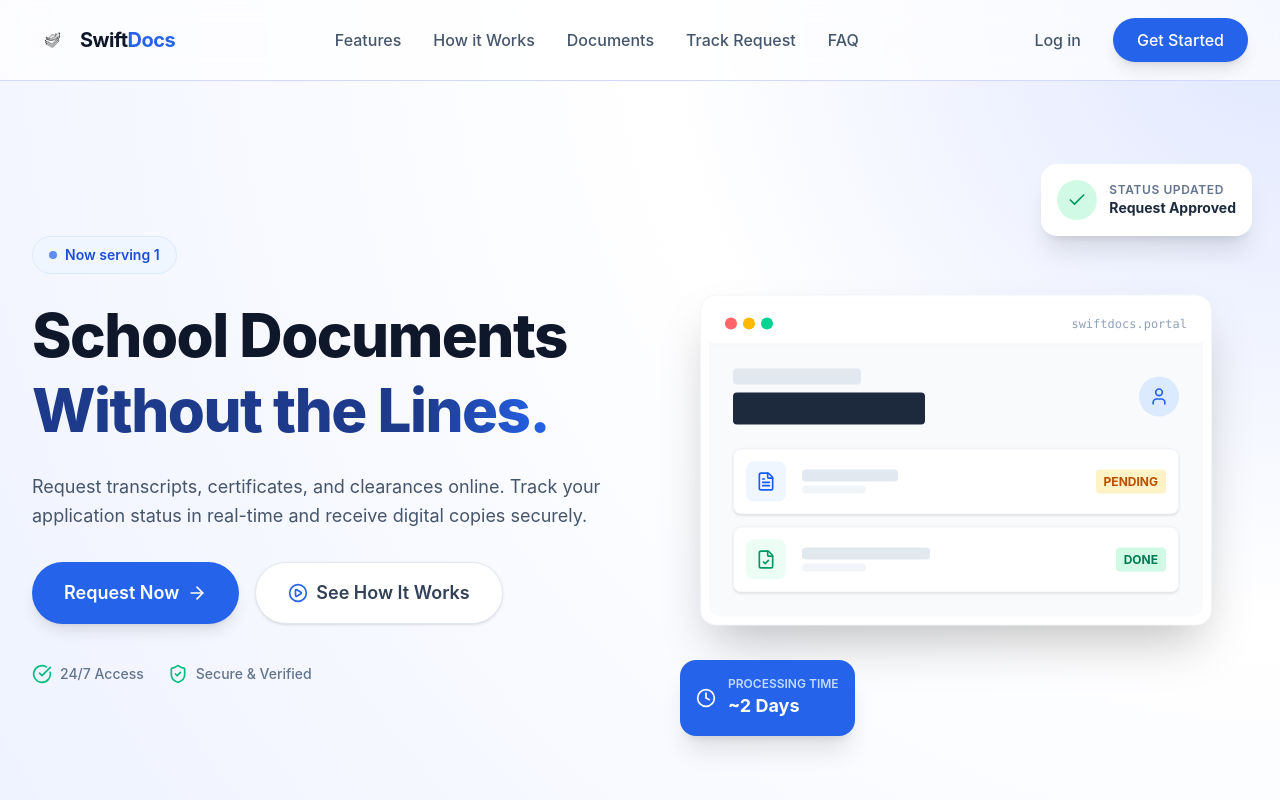
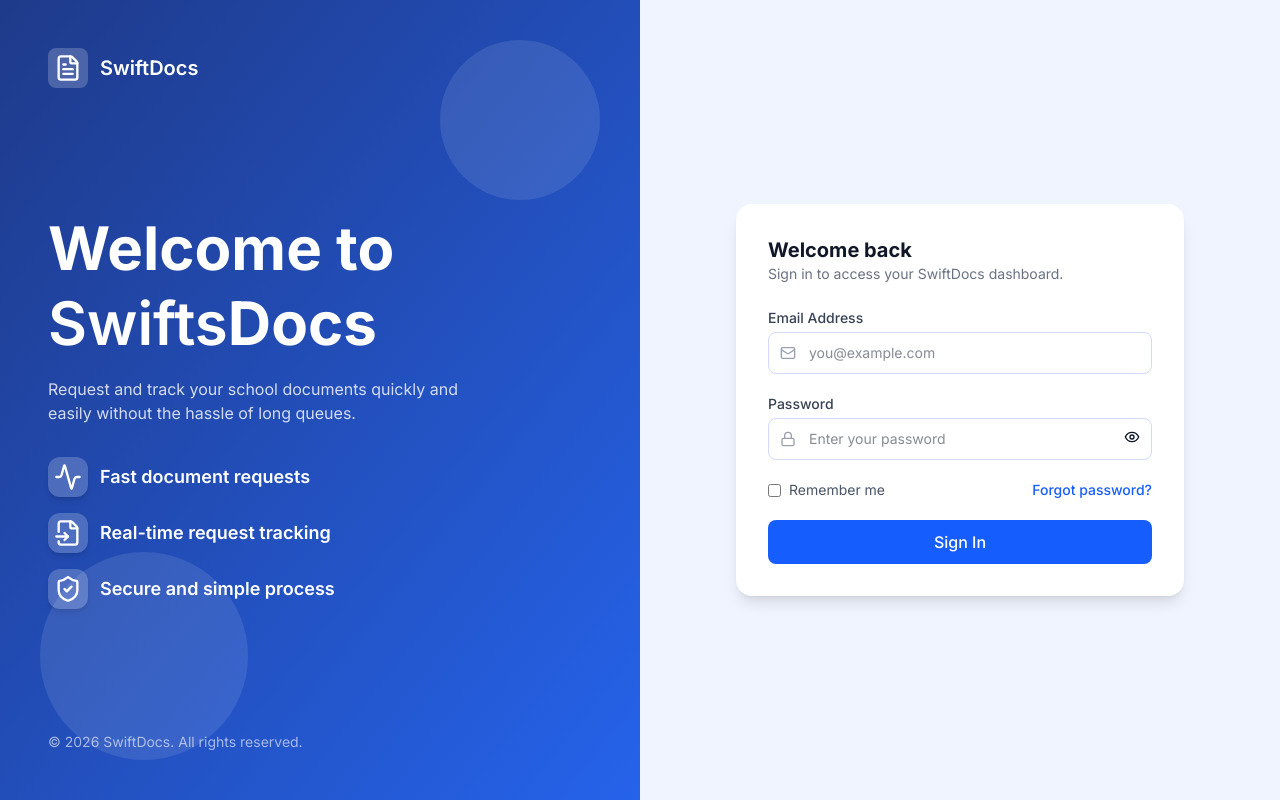
Before and after one commit to Madrigal-Carl/SwiftDocs, a React (Vite) app in the folder swiftdocs/: page /auth in a window 1280 px wide. Shown: the top 800 px of the page. Built offline with nearby package versions, Linux system fonts and the light colour scheme; no server answers.

Commit message:
login page(auth)

```diff
--- /dev/null
+++ b/swiftdocs/src/Components/AuthCard.jsx
@@ -0,0 +1,28 @@
+import { useState } from "react";
+import SignInForm from "./SignInForm";
+
+function AuthCard() {
+  const [tab, setTab] = useState("signin");
+
+  return (
+    <div className="w-full max-w-md bg-white rounded-2xl shadow-lg p-8">
+
+      {/* Header */}
+      <div className="mb-6">
+        <h2 className="text-xl font-bold text-gray-900">
+          {tab === "signin" ? "Welcome back" : "Create an account"}
+        </h2>
+        <p className="text-sm text-gray-500">
+          {tab === "signin"
+            ? "Sign in to access your SwiftDocs dashboard."
+            : "Join SwiftDocs and start requesting documents instantly."}
+        </p>
+      </div>
+
+      {/* Forms */}
+      {tab === "signin" ? <SignInForm /> : <SignUpForm />}
+    </div>
+  );
+}
+
+export default AuthCard;
--- /dev/null
+++ b/swiftdocs/src/Components/AuthPage.jsx
@@ -0,0 +1,79 @@
+import AuthCard from "./AuthCard";
+import { useNavigate } from "react-router-dom";
+import { Activity, FileInput, ShieldCheck,FileText } from "lucide-react";
+
+function AuthPage() {
+  const navigate = useNavigate();
+  return (
+    <div className="min-h-screen flex">
+
+      {/* LEFT PANEL */}
+      <div className="hidden md:flex w-1/2 bg-linear-to-br from-[#1e3a8a] to-[#2563eb] text-white p-12 flex-col justify-between relative overflow-hidden">
+
+        {/* Top Logo */}
+        <div className="flex items-center gap-3">
+          <div
+           onClick={() => navigate("/")}
+          className="w-10 h-10 bg-white/20 rounded-lg flex items-center justify-center">
+            <FileText className="w-7 h-7"/>
+          </div>
+          <h1
+           onClick={() => navigate("/")}
+          className="text-xl font-semibold">SwiftDocs</h1>
+        </div>
+
+        {/* Main Content */}
+        <div className="max-w-md">
+          <h2 className="text-6xl font-bold leading-tight mb-4">
+            Welcome to <br /> <span className="font-semibold">Swifts</span>Docs
+          </h2>
+
+          <p className="text-white/80 mb-8">
+            Request and track your school documents quickly and easily without
+            the hassle of long queues.
+          </p>
+
+          {/* Features */}
+          <div className="space-y-4">
+            <div className="flex items-center gap-3">
+              <div className="w-10 h-10 bg-white/20 rounded-xl shadow-md flex items-center justify-center">
+                <Activity className="w-7 h-7" />
+              </div>
+              <p className="font-semibold text-lg">Fast document requests</p>
+            </div>
+
+            <div className="flex items-center gap-3">
+              <div className="w-10 h-10 bg-white/20 rounded-xl shadow-md flex items-center justify-center ">
+                <FileInput className="w-7 h-7" />
+              </div>
+              <p className="font-semibold text-lg">Real-time request tracking</p>
+            </div>
+
+            <div className="flex items-center gap-3">
+              <div className="w-10 h-10 bg-white/20 rounded-xl shadow-md flex items-center justify-center">
+                <ShieldCheck className="w-7 h-7" />
+              </div>
+              <p className="font-semibold text-lg">Secure and simple process</p>
+            </div>
+          </div>
+        </div>
+
+        {/* Footer */}
+        <p className="text-white/60 text-sm">
+          © 2026 SwiftDocs. All rights reserved.
+        </p>
+
+        {/* Decorative circles */}
+        <div className="absolute top-10 right-10 w-40 h-40 bg-white/10 rounded-full" />
+        <div className="absolute bottom-10 left-10 w-52 h-52 bg-white/10 rounded-full" />
+      </div>
+
+      {/* RIGHT PANEL */}
+      <div className="w-full md:w-1/2 flex items-center justify-center bg-[#f0f4ff] p-6">
+        <AuthCard />
+      </div>
+    </div>
+  );
+}
+
+export default AuthPage;
--- /dev/null
+++ b/swiftdocs/src/Components/Input.jsx
@@ -0,0 +1,24 @@
+function Input({ icon, type = "text", placeholder, right }) {
+  return (
+    <div className="relative">
+      <span className="absolute left-3 top-1/2 -translate-y-1/2 text-gray-400">
+        {icon}
+      </span>
+
+      <input
+        type={type}
+        placeholder={placeholder}
+        className="w-full pl-10 pr-10 py-2.5 rounded-lg border border-[#d1d9ff] text-sm
+        focus:outline-none focus:ring-2 focus:ring-blue-500 focus:border-transparent"
+      />
+
+      {right && (
+        <span className="absolute right-3 top-1/2 -translate-y-1/2">
+          {right}
+        </span>
+      )}
+    </div>
+  );
+}
+
+export default Input;
--- /dev/null
+++ b/swiftdocs/src/Components/SignInForm.jsx
@@ -0,0 +1,58 @@
+import { useState } from "react";
+import Input from "./Input";
+import { IconMail, IconLock, IconEye, IconEyeOff } from "./icons";
+
+function SignInForm() {
+  const [showPassword, setShowPassword] = useState(false);
+  const [remember, setRemember] = useState(false);
+
+  return (
+    <div className="flex flex-col gap-5">
+      <div>
+        <label className="text-sm font-medium text-gray-700 mb-1 block">
+          Email Address
+        </label>
+        <Input icon={<IconMail />} type="email" placeholder="you@example.com" />
+      </div>
+
+      <div>
+        <label className="text-sm font-medium text-gray-700 mb-1 block">
+          Password
+        </label>
+        <Input
+          icon={<IconLock />}
+          type={showPassword ? "text" : "password"}
+          placeholder="Enter your password"
+          right={
+            <button type="button" onClick={() => setShowPassword(!showPassword)}>
+              {showPassword ? <IconEyeOff /> : <IconEye />}
+            </button>
+          }
+        />
+      </div>
+
+      <div className="flex items-center justify-between text-sm">
+        <label className="flex items-center gap-2 text-gray-600 cursor-pointer">
+          <input
+            type="checkbox"
+            checked={remember}
+            onChange={(e) => setRemember(e.target.checked)}
+            className="accent-blue-600"
+          />
+          Remember me
+        </label>
+
+        <a href="#" className="text-blue-600 hover:text-blue-700 font-medium">
+          Forgot password?
+        </a>
+      </div>
+
+      <button className="w-full bg-blue-600 hover:bg-blue-700 text-white py-2.5 rounded-lg font-medium transition">
+        Sign In
+      </button>
+
+    </div>
+  );
+}
+
+export default SignInForm;
--- a/swiftdocs/src/Components/SuccessModal.jsx
+++ b/swiftdocs/src/Components/SuccessModal.jsx
@@ -5,7 +5,7 @@ function SuccessModal() {
   >
     <div className="glass-morphism max-w-md w-full rounded-2xl shadow-2xl p-8 animate-scale-in">
       <div className="text-center">
-        <div className="w-16 h-16 bg-gradient-to-br from-green-100 to-green-50 rounded-full flex items-center justify-center mx-auto mb-6">
+        <div className="w-16 h-16 bg-linear-to-br from-green-100 to-green-50 rounded-full flex items-center justify-center mx-auto mb-6">
           <i
             data-lucide="check-circle"
             className="text-green-500 w-10 h-10"
@@ -21,7 +21,7 @@ function SuccessModal() {
         </p>
         <button
           id="closeSuccessModalBtn"
-          className="px-6 py-3 rounded-lg bg-gradient-to-r from-primary-500 to-primary-600 text-white font-medium hover:shadow-md transition-all duration-300"
+          className="px-6 py-3 rounded-lg bg-linear-to-r from-primary-500 to-primary-600 text-white font-medium hover:shadow-md transition-all duration-300"
         >
           Close
         </button>
--- /dev/null
+++ b/swiftdocs/src/Components/icons.jsx
@@ -0,0 +1,48 @@
+const iconClass = "w-4 h-4";
+
+function IconMail() {
+  return (
+    <svg className={iconClass} viewBox="0 0 24 24" fill="none" stroke="currentColor" strokeWidth="2">
+      <rect x="2" y="4" width="20" height="16" rx="2" />
+      <path d="m22 7-8.97 5.7a1.94 1.94 0 0 1-2.06 0L2 7" />
+    </svg>
+  );
+}
+
+function IconLock() {
+  return (
+    <svg className={iconClass} viewBox="0 0 24 24" fill="none" stroke="currentColor" strokeWidth="2">
+      <rect x="3" y="11" width="18" height="11" rx="2" />
+      <path d="M7 11V7a5 5 0 0 1 10 0v4" />
+    </svg>
+  );
+}
+
+function IconEye() {
+  return (
+    <svg className={iconClass} viewBox="0 0 24 24" fill="none" stroke="currentColor" strokeWidth="2">
+      <path d="M2 12s3-7 10-7 10 7 10 7-3 7-10 7-10-7-10-7Z" />
+      <circle cx="12" cy="12" r="3" />
+    </svg>
+  );
+}
+
+function IconEyeOff() {
+  return (
+    <svg className={iconClass} viewBox="0 0 24 24" fill="none" stroke="currentColor" strokeWidth="2">
+      <path d="M9.88 9.88a3 3 0 1 0 4.24 4.24" />
+      <line x1="2" y1="2" x2="22" y2="22" />
+    </svg>
+  );
+}
+
+function IconUser() {
+  return (
+    <svg className={iconClass} viewBox="0 0 24 24" fill="none" stroke="currentColor" strokeWidth="2">
+      <circle cx="12" cy="8" r="4" />
+      <path d="M4 20c0-4 3.6-7 8-7s8 3 8 7" />
+    </svg>
+  );
+}
+
+export { IconMail, IconLock, IconEye, IconEyeOff, IconUser };
--- a/swiftdocs/src/layouts/Navigation.jsx
+++ b/swiftdocs/src/layouts/Navigation.jsx
@@ -1,9 +1,11 @@
 import { useState } from "react";
 import { GraduationCap, Menu } from "lucide-react";
+import { useNavigate } from "react-router-dom";
 import logo from "../assets/black_outline_logo.png";
 
 function Navigation() {
   const [mobileOpen, setMobileOpen] = useState(false);
+  const navigate = useNavigate();
   return (
     <nav
       className="fixed w-full z-50 glass-nav transition-all duration-300"
@@ -52,7 +54,10 @@ function Navigation() {
           </div>
 
           <div className="hidden md:flex items-center space-x-4">
-            <button className="text-slate-600 hover:text-(--primary-600) font-medium px-4 py-2 transition-colors">
+            <button
+              onClick={() => navigate("/auth")}
+              className="text-slate-600 hover:text-(--primary-600) font-medium px-4 py-2 transition-colors"
+            >
               Log in
             </button>
             <button className="bg-(--primary-600) hover:bg-(--primary-700) text-white px-6 py-2.5 rounded-full font-medium transition-all shadow-lg hover:shadow-[0_10px_25px_rgba(59,130,246,0.45)] transform hover:-translate-y-0.5">
--- a/swiftdocs/src/routes/public_routes.jsx
+++ b/swiftdocs/src/routes/public_routes.jsx
@@ -2,11 +2,13 @@ import { Routes, Route } from "react-router-dom";
 import { lazy } from "react";
 
 const Landingpage = lazy(() => import("../pages/Landingpage"));
+const Authpage = lazy(() => import ("../components/AuthPage"));
 
 export default function PublicRoutes() {
   return (
     <Routes>
       <Route path="*" element={<Landingpage />} />
+      <Route path="/auth" element={<Authpage/>}/>
     </Routes>
   );
 }
```
